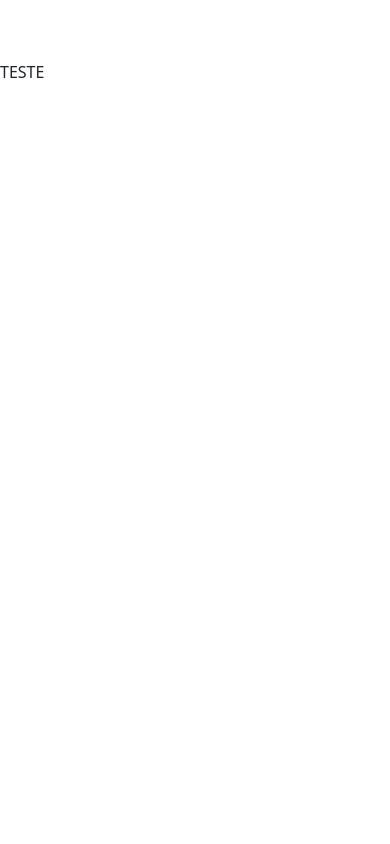
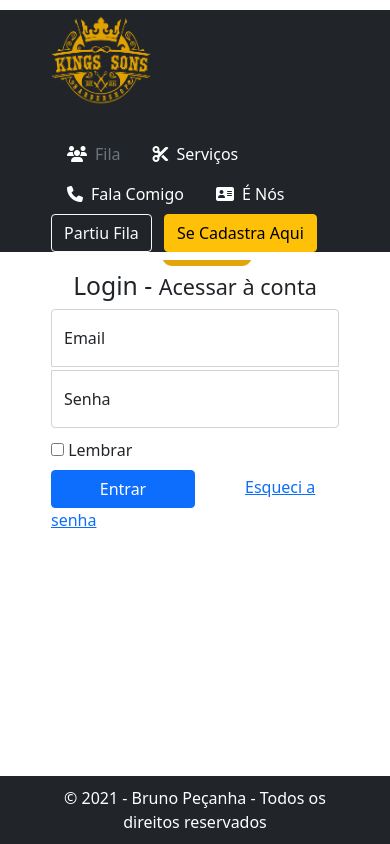
Before and after one commit to BrunoPecanha/WebBarberShop.App, an Angular app: page /login in a window 390 px wide. Built offline with nearby package versions, Linux system fonts and the light colour scheme.

Commit message:
Ajuste padrão layout

```diff
--- a/src/app/components/login/login.component.html
+++ b/src/app/components/login/login.component.html
@@ -1,4 +1,4 @@
-<div class="container col-12" style="margin-top: 105px;">
+<div class="container col-12" style="margin-top: 70px;">
   <h1><i class="fas fa-user text-muted" style="color: #131212;"></i> Acessar</h1>
     <div class="form-signin pt-0">
         <div style="padding-left: 111px;">
--- a/src/app/components/register/register.component.html
+++ b/src/app/components/register/register.component.html
@@ -1,4 +1,4 @@
-  <div class="container col-12" style="margin-top: 105px;">
+<div class="container col-12" style="margin-top: 70px;">
     <h1><i class="fas fa-address-card text-muted" style="color: #131212;"></i> Cadastro</h1>
     <div class="pt-0 col-12">
       <form style="padding-top: 20px;">
--- a/src/index.html
+++ b/src/index.html
@@ -20,8 +20,9 @@
 </head>
 
 <body>
-  <div>TESTE</div>
-  <div class="d-none d-md-block">
+  <!-- <div>TESTE</div>
+  <div class="d-none d-md-block">  -->
+  <div style="padding-top: 20px;">
   <style>
 
      body{
```
